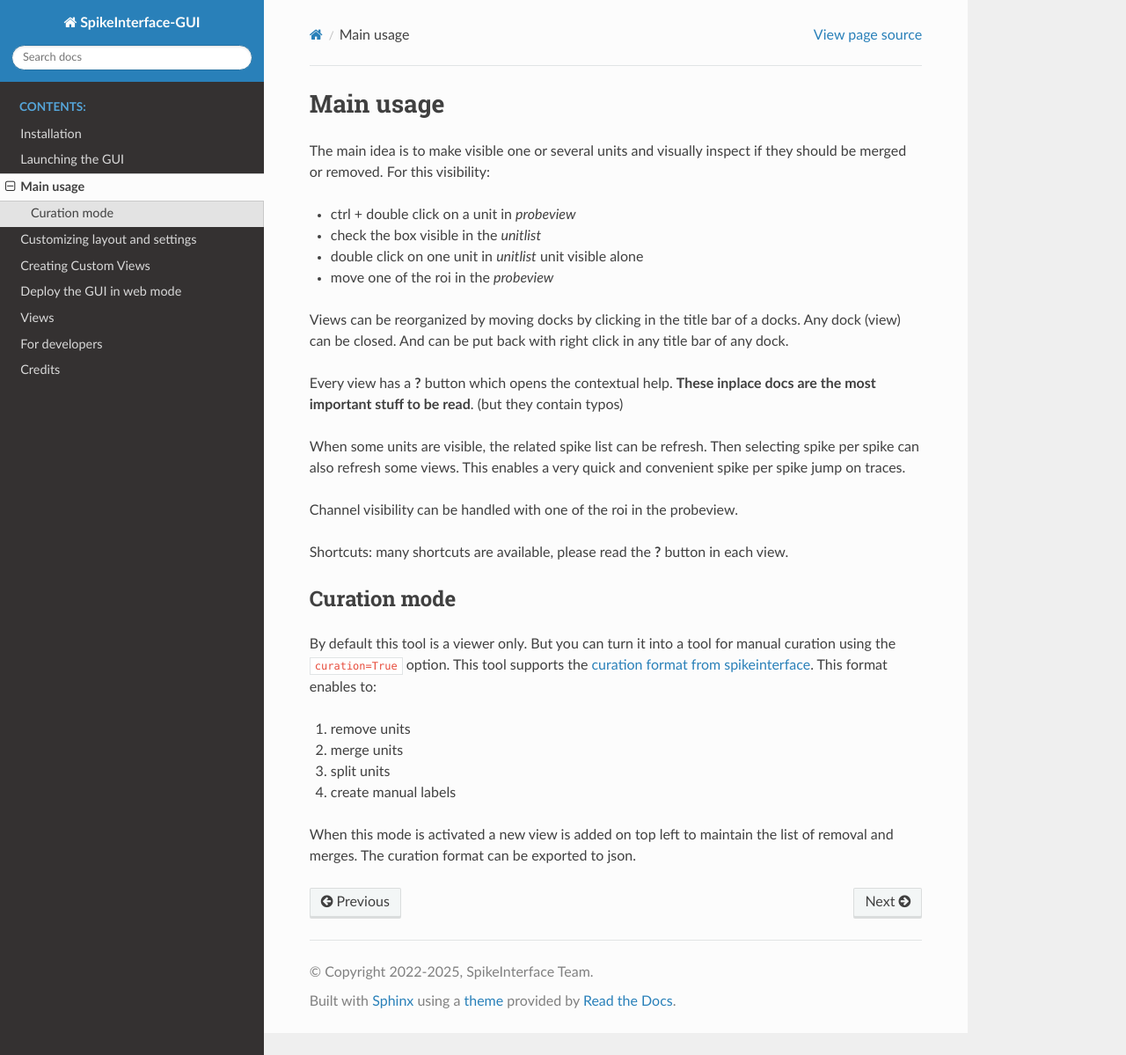
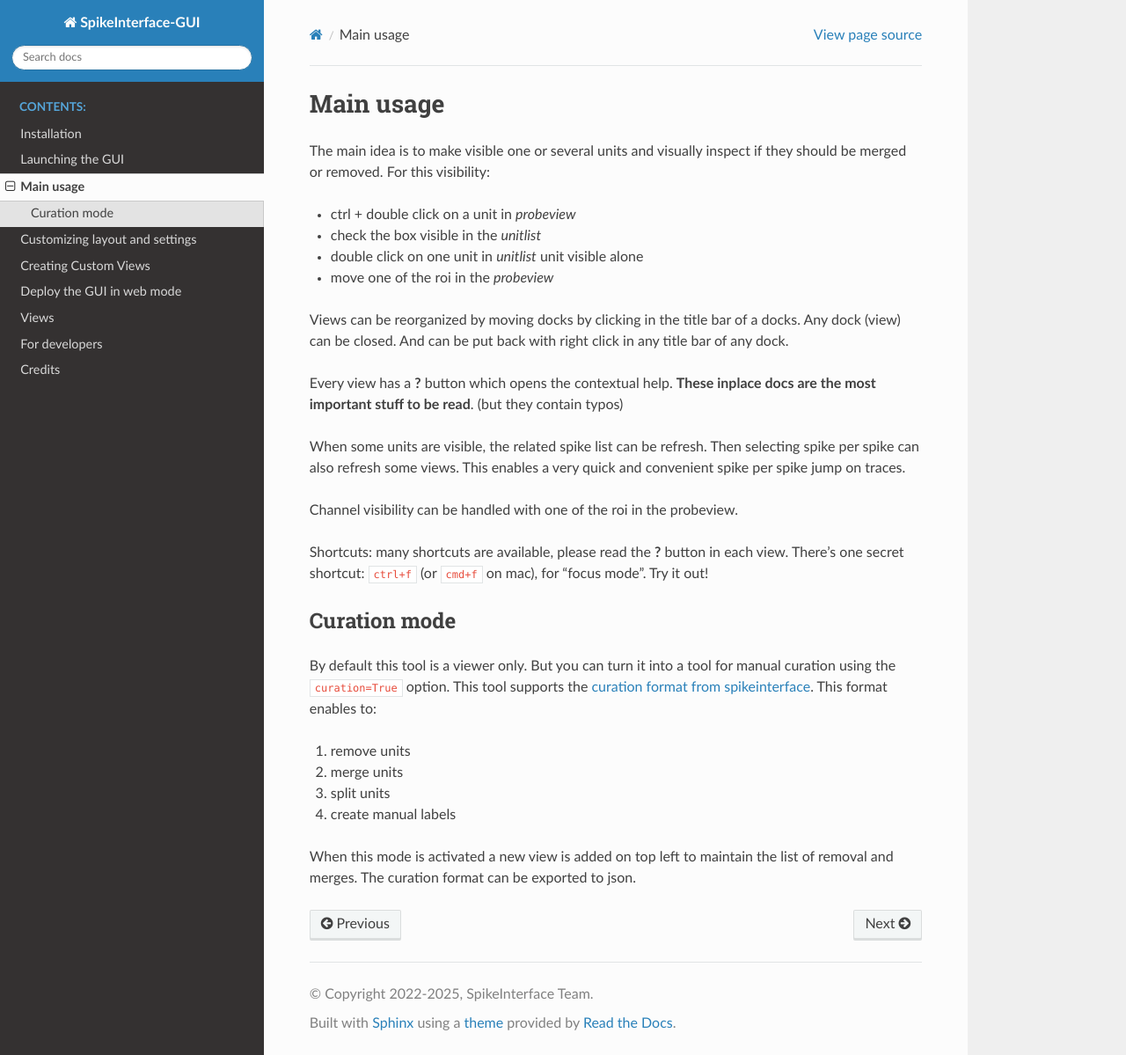
Before and after one commit to SpikeInterface/spikeinterface-gui, a Sphinx documentation site: the page built from docs/source/usage.rst, in a window 1280 px wide and 1199 px high. Shown: the whole window at 88% size. Built offline with Sphinx 7.4.7 and the Read the Docs theme 3.1.0, drawn with Linux system fonts in a browser that asks for light colours.

Commit message:
Add to docs

```diff
--- a/docs/source/usage.rst
+++ b/docs/source/usage.rst
@@ -21,6 +21,7 @@ This enables a very quick and convenient spike per spike jump on traces.
 Channel visibility can be handled with one of the roi in the probeview.
 
 Shortcuts: many shortcuts are available, please read the **?** button in each view.
+There's one secret shortcut: ``ctrl+f`` (or ``cmd+f`` on mac), for "focus mode". Try it out!
 
 Curation mode
 -------------
```
